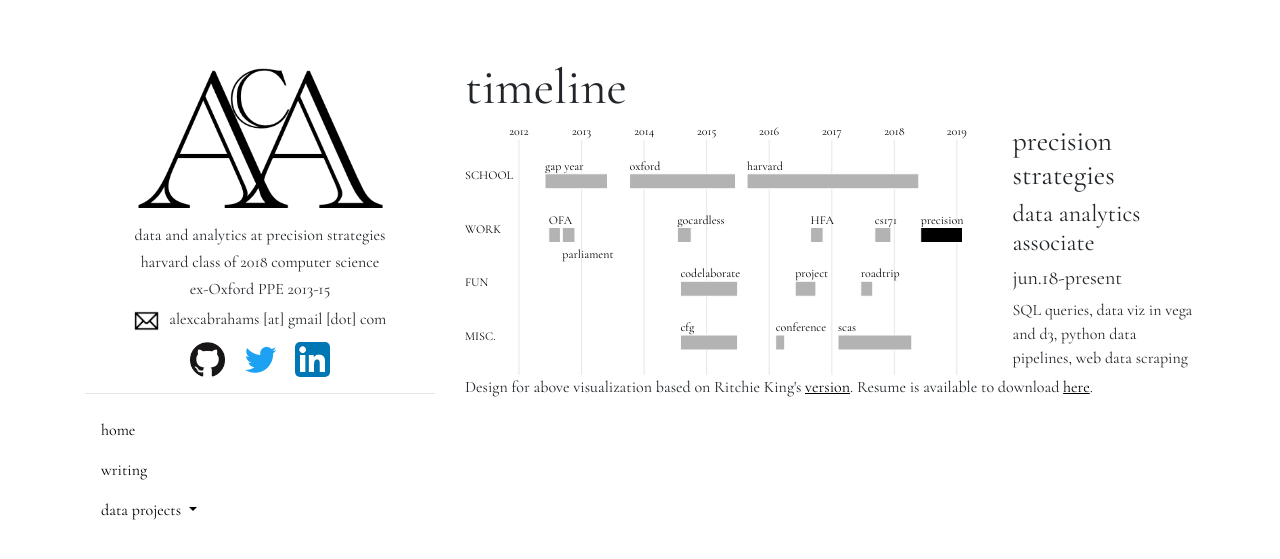
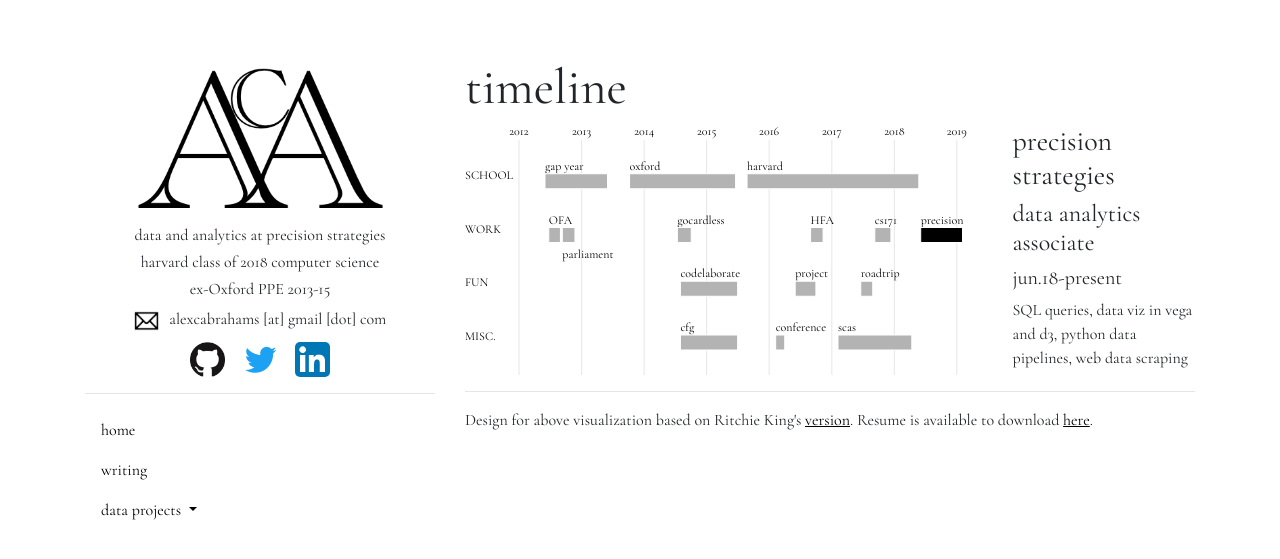
Before and after one commit to AlexAbes/alexabrahams5, a Jekyll site: the page built from index.html, in a window 1280 px wide. Shown: the top 559 px of the page. Built offline with Jekyll 4.4.1, drawn with Linux system fonts in a browser that asks for light colours; nearby versions of some CDN libraries; some web fonts are replaced.

Commit message:
made css changes to fix mobile screens problem

```diff
--- a/_includes/timeline_col.html
+++ b/_includes/timeline_col.html
@@ -9,5 +9,7 @@
             <p id="job_description"></p>
         </div>
     </div>
+
 </div>
+<hr>
 <p>Design for above visualization based on Ritchie King's <a href="http://ritchiesking.com/resume/" target="_blank">version</a>. Resume is available to download <a href="Abrahams 2018 Postgrad Resume.pdf" download>here</a>.</p>
--- a/css/main.css
+++ b/css/main.css
@@ -99,6 +99,9 @@ body {
 }
 
 /*TIMELINE CSS*/
+
+/*if the screen is a desktop or laptop*/
+@media only screen and (min-width: 700px) {
     #timeline {
         width: 75%;
         height: 200px;
@@ -110,7 +113,25 @@ body {
         float: left;
         height: 200px;
     }
+}
 
+@media only screen and (max-width: 699px) {
+    #timeline {
+        width: 100%;
+        height: 200px;
+        float: left;
+    }
+
+    #detail {
+        width: 100%;
+        float: left;
+        height: 200px;
+    }
+}
+
+#detail {
+    margin-bottom: 10px;
+}
 
 .rect {
     cursor: pointer;
```
Lines whose indentation alone changed are shown as unchanged.
